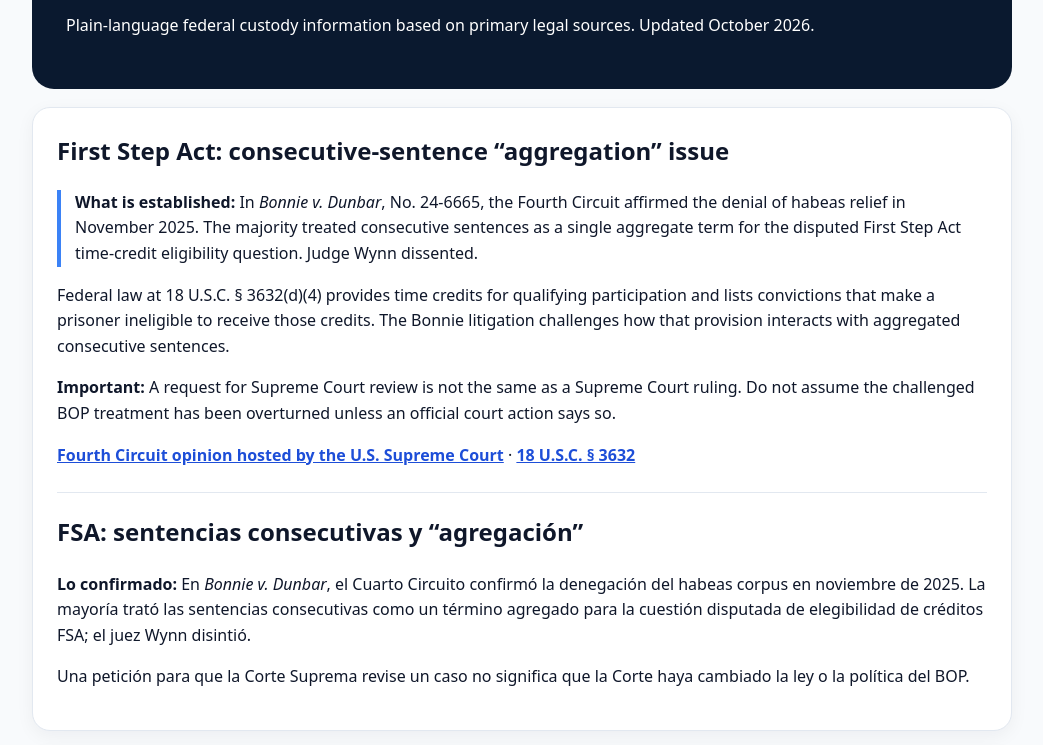
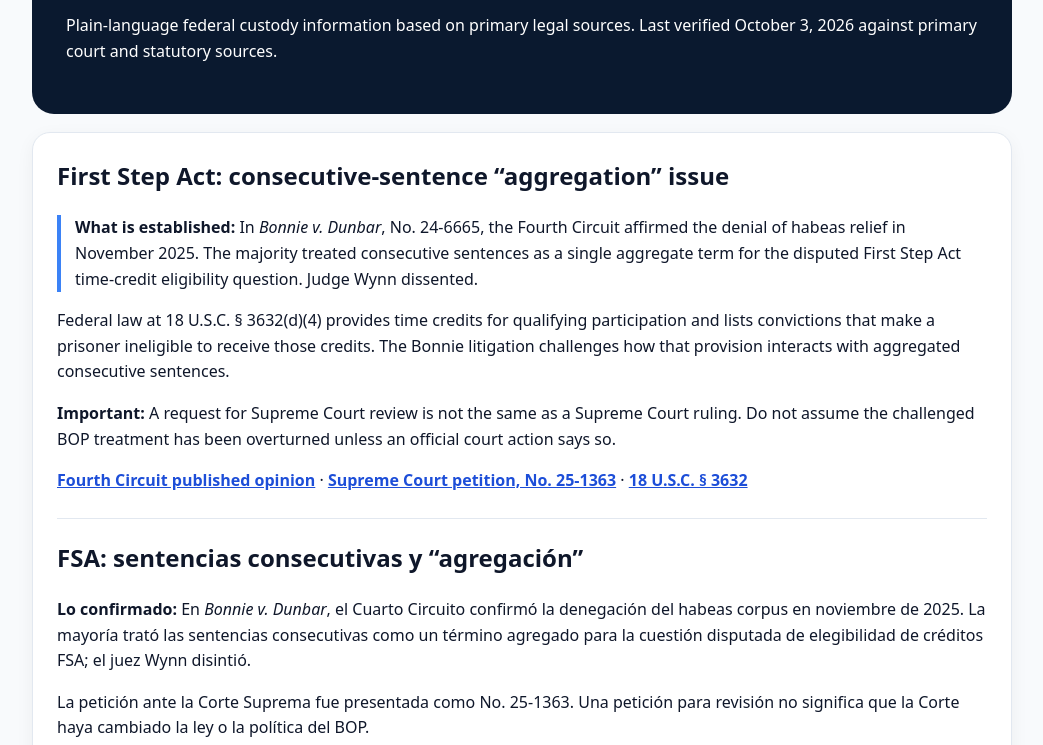
Before and after one commit to coregenesis07-ai/coregenisis-locator, a plain HTML site: page legal-updates.html in a window 1280 px wide. Shown: the part 207-952 px from the top of the page, without its empty margins (118-1161 px from the left). Drawn offline with Linux system fonts and the light colour scheme.

Commit message:
Strengthen legal update with primary court sources and verification date

```diff
--- a/legal-updates.html
+++ b/legal-updates.html
@@ -10,12 +10,12 @@ body{margin:0;font-family:system-ui,-apple-system,Segoe UI,sans-serif;color:#0f1
 </head>
 <body><main class="wrap">
 <a class="home" href="/">← Federal Custody Guide</a>
-<section class="hero"><span class="tag">VERIFIED LEGAL UPDATE • ACTUALIZACIÓN LEGAL VERIFICADA</span><h1>Legal & First Step Act Updates</h1><p>Plain-language federal custody information based on primary legal sources. Updated October 2026.</p></section>
+<section class="hero"><span class="tag">VERIFIED LEGAL UPDATE • ACTUALIZACIÓN LEGAL VERIFICADA</span><h1>Legal & First Step Act Updates</h1><p>Plain-language federal custody information based on primary legal sources. Last verified October 3, 2026 against primary court and statutory sources.</p></section>
 <section class="card"><h2>First Step Act: consecutive-sentence “aggregation” issue</h2><div class="status"><strong>What is established:</strong> In <em>Bonnie v. Dunbar</em>, No. 24-6665, the Fourth Circuit affirmed the denial of habeas relief in November 2025. The majority treated consecutive sentences as a single aggregate term for the disputed First Step Act time-credit eligibility question. Judge Wynn dissented.</div>
 <p>Federal law at 18 U.S.C. § 3632(d)(4) provides time credits for qualifying participation and lists convictions that make a prisoner ineligible to receive those credits. The Bonnie litigation challenges how that provision interacts with aggregated consecutive sentences.</p>
 <p><strong>Important:</strong> A request for Supreme Court review is not the same as a Supreme Court ruling. Do not assume the challenged BOP treatment has been overturned unless an official court action says so.</p>
-<p><a href="https://www.supremecourt.gov/DocketPDF/25/25A985/399842/20260303143706518_Ex.%20A%20-%20Bonnie%20v.%20Dunbar.pdf">Fourth Circuit opinion hosted by the U.S. Supreme Court</a> · <a href="https://uscode.house.gov/view.xhtml?edition=prelim&num=0&req=granuleid%3AUSC-prelim-title18-section3632">18 U.S.C. § 3632</a></p>
-<div class="es"><h2>FSA: sentencias consecutivas y “agregación”</h2><p><strong>Lo confirmado:</strong> En <em>Bonnie v. Dunbar</em>, el Cuarto Circuito confirmó la denegación del habeas corpus en noviembre de 2025. La mayoría trató las sentencias consecutivas como un término agregado para la cuestión disputada de elegibilidad de créditos FSA; el juez Wynn disintió.</p><p>Una petición para que la Corte Suprema revise un caso no significa que la Corte haya cambiado la ley o la política del BOP.</p></div>
+<p><a href="https://www.ca4.uscourts.gov/opinions/246665.P.pdf">Fourth Circuit published opinion</a> · <a href="https://www.supremecourt.gov/DocketPDF/25/25-1363/412681/20260604172947190_25-%20Petition.pdf">Supreme Court petition, No. 25-1363</a> · <a href="https://uscode.house.gov/view.xhtml?edition=prelim&num=0&req=granuleid%3AUSC-prelim-title18-section3632">18 U.S.C. § 3632</a></p>
+<div class="es"><h2>FSA: sentencias consecutivas y “agregación”</h2><p><strong>Lo confirmado:</strong> En <em>Bonnie v. Dunbar</em>, el Cuarto Circuito confirmó la denegación del habeas corpus en noviembre de 2025. La mayoría trató las sentencias consecutivas como un término agregado para la cuestión disputada de elegibilidad de créditos FSA; el juez Wynn disintió.</p><p>La petición ante la Corte Suprema fue presentada como No. 25-1363. Una petición para revisión no significa que la Corte haya cambiado la ley o la política del BOP.</p></div>
 </section>
 <section class="card"><h2>28 U.S.C. § 2255: challenging a federal conviction or sentence</h2><p>Section 2255 generally permits a person in federal custody to ask the sentencing court to vacate, set aside, or correct a sentence on specified grounds, including constitutional or federal-law violations, lack of jurisdiction, a sentence above the lawful maximum, or another basis for collateral attack.</p>
 <p><strong>Deadline warning:</strong> § 2255 contains a one-year limitations period, but the statute provides four possible starting points. The correct deadline depends on the facts of the individual case. Second or successive motions also face additional statutory restrictions.</p>
```
